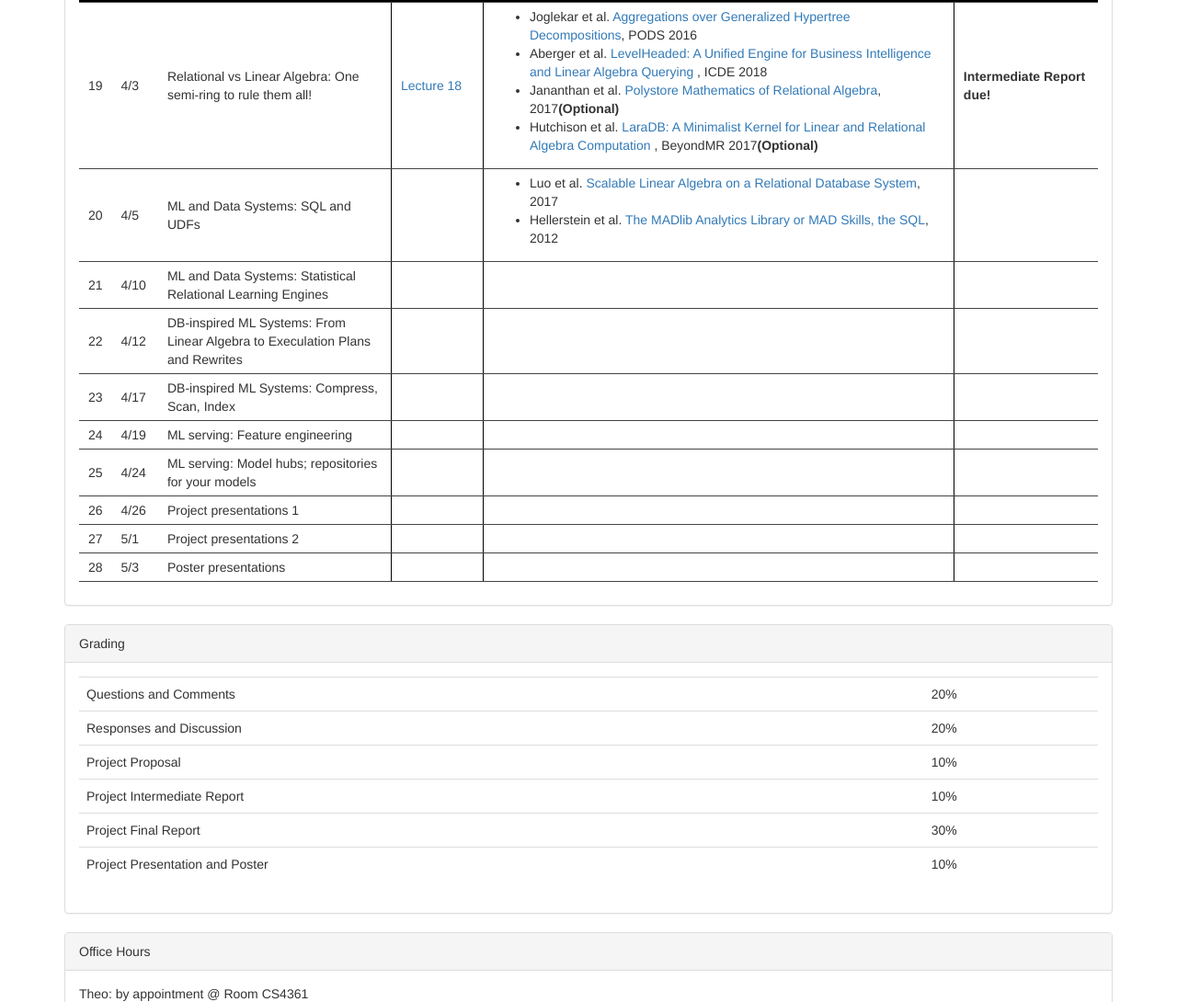
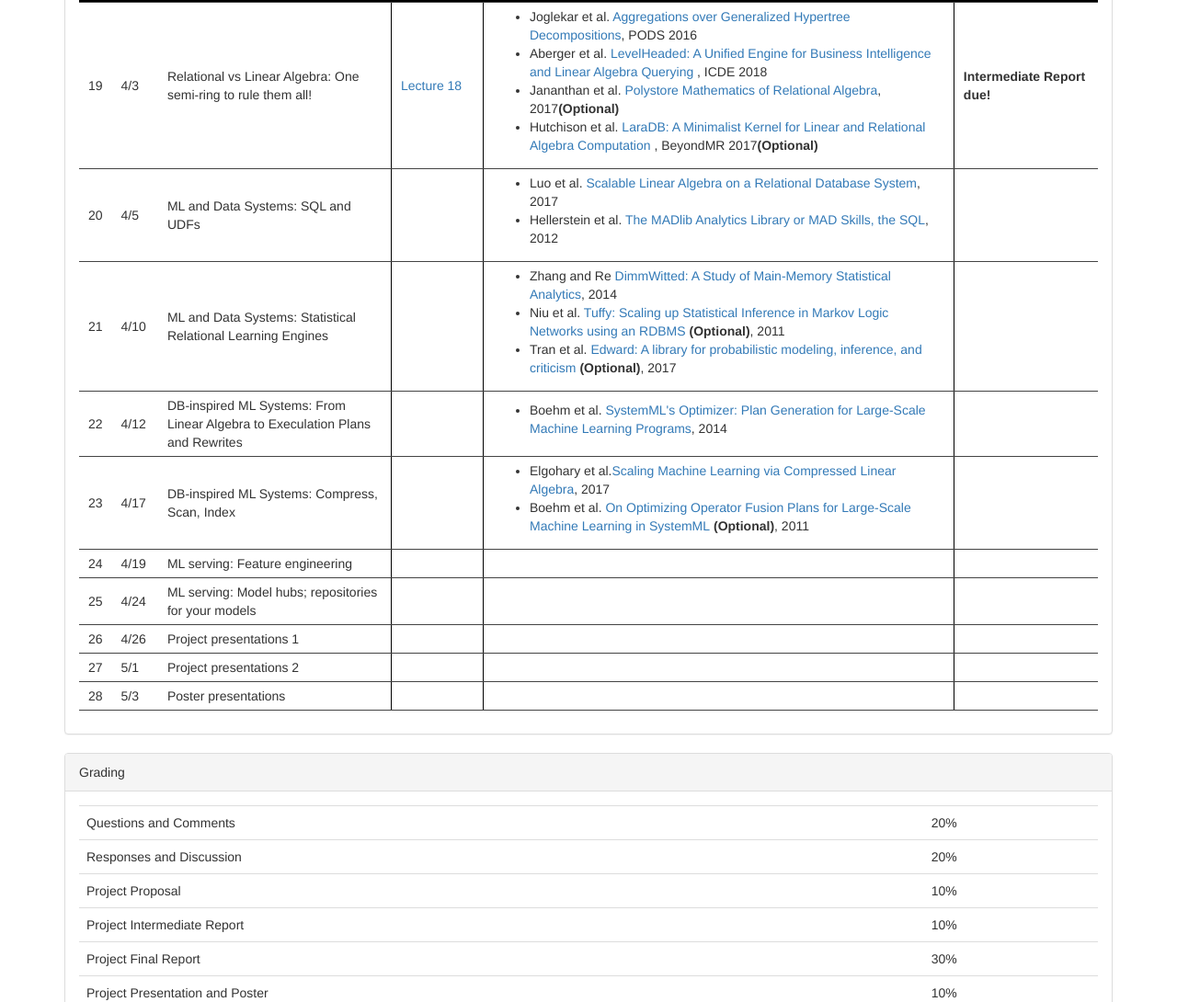
Before and after one commit to thodrek/CS839_spring18, a plain HTML site: page index.html in a window 1280 px wide. Shown: the part 3622-4712 px from the top of the page at 92% size. Drawn offline with nearby package versions, Linux system fonts and the light colour scheme.

Commit message:
updated lectures

```diff
--- a/index.html
+++ b/index.html
@@ -499,7 +499,13 @@ Where are we and what needs to be done?</a>, VLDB 2016</li>
       <td class="side-borders">
       <!-- Lecture -->
       </td>
-      <td class="side-borders"></td>
+      <td class="side-borders">
+        <ul>
+         <li> Zhang and Re <a href="http://www.vldb.org/pvldb/vol7/p1283-zhang.pdf">DimmWitted: A Study of Main-Memory Statistical Analytics</a>, 2014</li>
+         <li> Niu et al. <a href="https://www.cs.stanford.edu/people/chrismre/papers/tuffy-vldb11.pdf">Tuffy: Scaling up Statistical Inference in Markov Logic Networks using an RDBMS</a><b> (Optional)</b>, 2011</li>
+         <li> Tran et al. <a href="https://arxiv.org/pdf/1610.09787.pdf">Edward: A library for probabilistic modeling, inference, and criticism</a><b> (Optional)</b>, 2017</li>
+         </ul>
+      </td>
       <td></td>
     </tr>
 
@@ -510,7 +516,11 @@ Where are we and what needs to be done?</a>, VLDB 2016</li>
       <td class="side-borders">
       <!-- Lecture -->
       </td>
-      <td class="side-borders"></td>
+      <td class="side-borders">
+      <ul><li> Boehm et al. <a href=" https://pdfs.semanticscholar.org/0a9d/a717999ba687bcbef86cbc996f4b7334f990.pdf">SystemML's Optimizer:
+Plan Generation for Large-Scale Machine Learning Programs</a>, 2014</li>
+      </ul>
+      </td>
       <td></td>
     </tr>
 
@@ -521,7 +531,13 @@ Where are we and what needs to be done?</a>, VLDB 2016</li>
       <td class="side-borders">
       <!-- Lecture -->
       </td>
-      <td class="side-borders"></td>
+      <td class="side-borders">
+        <ul>
+         <li> Elgohary et al.<a href="https://researcher.watson.ibm.com/researcher/files/ibm-Matthias.Boehm1/SIGMODRec2017.pdf">Scaling Machine Learning via Compressed Linear Algebra</a>, 2017</li>
+         <li> Boehm et al. <a href="https://arxiv.org/pdf/1801.00829.pdf">On Optimizing Operator Fusion Plans
+for Large-Scale Machine Learning in SystemML</a><b> (Optional)</b>, 2011</li>
+         </ul>
+      </td>
       <td></td>
     </tr>
 
```
